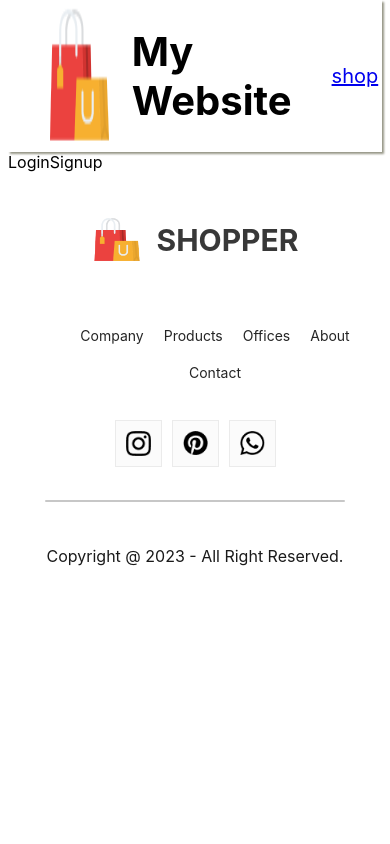
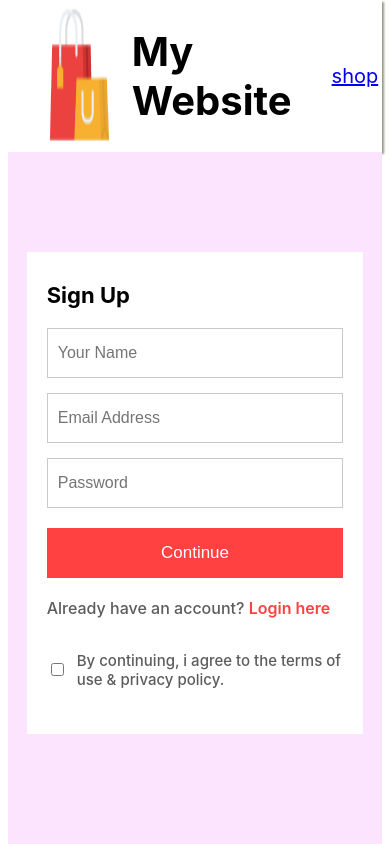
Before and after one commit to nagasai1155/Ecommerce_Mern_twice, a React (Create React App) app in the folder frontend/: page /login in a window 390 px wide. Shown: the top 844 px of the page. Built offline with nearby package versions, Linux system fonts and the light colour scheme.

Commit message:
login page done and also mens , womens ,kids pages are also done

```diff
--- a/frontend/src/App.js
+++ b/frontend/src/App.js
@@ -5,7 +5,9 @@
 import Product from './Pages/Product';
 import Cart from './Pages/Cart';
 import LoginSignup from './Pages/LoginSignup';
-
+import men_banner from './Components/Assests/banner_mens.png'
+import women_banner from './Components/Assests/banner_women.png'
+import kid_banner from './Components/Assests/banner_kids.png'
 import { BrowserRouter,Routes,Route } from 'react-router-dom';
 import Footer from './Components/Footer/Footer';
 const App = () => {
@@ -16,9 +18,9 @@
     <Navbar/>
     <Routes>
       <Route path='/' element={<Shop/>}/>
-      <Route path='/mens' element={<ShopCategory></ShopCategory>}/>
-      <Route path='/womens' element={<ShopCategory></ShopCategory>}/>
-      <Route path='/kids' element={<ShopCategory />}/>
+      <Route path='/mens' element={<ShopCategory banner={men_banner} category="men"></ShopCategory>}/>
+      <Route path='/womens' element={<ShopCategory banner={women_banner} category="women"></ShopCategory>}/>
+      <Route path='/kids' element={<ShopCategory banner={kid_banner} category="kid"/>}/>
       <Route path="/product" element={<Product/>}>
         <Route path=':productId' element={<Product/>}/>
       </Route>
--- /dev/null
+++ b/frontend/src/Context/ShopContext.jsx
@@ -0,0 +1,59 @@
+import React, { createContext, useState } from "react";
+import all_product from "../Components/Assests/all_product";
+
+export const ShopContext =  createContext(null);
+
+const getDefaultCart = ()=>{
+    let cart = {};
+    for (let index = 0; index < all_product.length+1; index++) {
+        cart[index] = 0;
+    }
+    return cart;
+}
+
+const ShopContextProvider = (props) => {
+
+    const [cartItems,setCartItems] = useState(getDefaultCart());
+
+
+    const addToCart = (itemId) =>{
+        setCartItems((prev)=>({...prev,[itemId]:prev[itemId]+1}));
+        console.log(cartItems);
+    }
+
+    const removeFromCart = (itemId) =>{
+        setCartItems((prev)=>({...prev,[itemId]:prev[itemId]-1}))
+    }
+
+    const getTotalCartAmount = () => {
+        let totalAmount = 0;
+        for (const item in cartItems) {
+          if (cartItems[item] > 0) {
+            let itemInfo = all_product.find((product) => product.id === Number(item));
+            totalAmount += cartItems[item] * itemInfo.new_price;
+          }
+        }
+        return totalAmount;
+      }
+
+      const getTotalCartItems = () =>{
+        let totalItem = 0;
+        for(const item in cartItems)
+        {
+            if(cartItems[item]>0)
+            {
+                totalItem+= cartItems[item];
+            }
+        }
+        return totalItem;
+      }
+
+    const contextValue = {getTotalCartItems,getTotalCartAmount,all_product,cartItems,addToCart,removeFromCart};
+    return (
+        <ShopContext.Provider value={contextValue}>
+            {props.children}
+        </ShopContext.Provider>
+    )
+}
+
+export default ShopContextProvider;
--- /dev/null
+++ b/frontend/src/Pages/CSS/LoginSignup.css
@@ -0,0 +1,85 @@
+.loginsignup{
+    width: 100%;
+    min-height: 90vh;
+    background: #fce3fe;
+    padding-top: 100px;
+}
+.loginsignup-container{
+    width: 90%;
+    max-width: 550px;
+    background: white;
+    margin: auto;
+    padding: 30px 40px;
+    box-sizing: border-box;
+}
+.loginsignup-container h1{
+    margin: 15px 0px;
+}
+.loginsignup-fields{
+    display: flex;
+    flex-direction: column;
+    gap: 25px;
+    margin-top: 20px;
+}
+.loginsignup-fields input{
+    height: 60px;
+    width: 100%;
+    padding-left: 20px;
+    border: 1px solid #c9c9c9;
+    outline: none;
+    color: #5c5c5c;
+    font-size: 18px;
+    box-sizing: border-box;
+}
+.loginsignup-container button{
+    width: 100%;
+    height: 60px;
+    color: white;
+    background: #ff4141;
+    margin-top: 30px;
+    border: none;
+    font-size: 22px;
+    font-weight: 500;
+    cursor: pointer;
+}
+.loginsignup-login{
+    margin-top: 20px;
+    color: #5c5c5c;
+    font-size: 16px;
+    font-weight: 500;
+}
+.loginsignup-login span{
+    color: #ff4141;
+    font-weight: 600;
+}
+.loginsignup-agree{
+    display: flex;
+    align-items: center;
+    margin-top: 18px;
+    gap: 10px;
+    color: #5c5c5c;
+    font-size: 15px;
+    font-weight: 500;
+}
+@media(max-width: 600px){
+    .loginsignup-container h1{
+        font-size: 22px;
+        margin: 0px;
+    }
+    .loginsignup-container{
+        padding: 30px 20px;
+    }
+    .loginsignup-fields input{
+        padding-left: 10px;
+        font-size: 16px;
+        height: 50px;
+    }
+    .loginsignup-fields{
+        gap: 15px;
+    }
+    .loginsignup-container button{
+        height: 50px;
+        margin-top: 20px;
+        font-size: 17px;
+    }
+}
--- /dev/null
+++ b/frontend/src/Pages/CSS/ShopCategory.css
@@ -0,0 +1,70 @@
+.shopcategory-banner{
+    display: block;
+    margin: 30px auto;
+    width: 80%;
+}
+.shopcategory-indexSort{
+    display: flex;
+    margin: 0px 170px;
+    justify-content: space-between;
+    align-items: center;
+}
+.shopcategory-sort{
+    padding: 10px 20px;
+    border-radius: 40px;
+    border: 1px solid #888;
+}
+.shopcategory-indexSort p span{
+    font-weight: 600;
+}
+.shopcategory-products{
+    width: 90%;
+    max-width: 1360px;
+    justify-content: center;
+    margin: 20px auto;
+    display: flex;
+    flex-wrap: wrap;
+    gap: 25px;
+
+}
+.shopcategory-loadmore{
+    display: flex;
+    justify-content: center;
+    align-items: center;
+    margin: 100px auto;
+    width: 200px;
+    height: 60px;
+    border-radius: 75px;
+    background: #ededed;
+    color: #787878;
+    font-size: 16px;
+    font-weight: 500;
+}
+@media (max-width:1280px) {
+    .shopcategory-banner{
+        margin: 20px auto;
+        width: 90%;
+    }
+    .shopcategory-indexSort{
+        width: 90%;
+       margin: auto;
+    }
+    .shopcategory-sort{
+        padding: 5px 10px;
+        font-size: 12px;
+    }
+    .shopcategory-indexSort p{
+        font-size: 12px;
+    }
+}
+@media (max-width:800px) {
+    .shopcategory-banner{
+        width: 95%;
+    }
+     .shopcategory-loadmore{
+        margin: 60px auto;
+        width: 150px;
+        height: 40px;
+        font-size: 13px;
+    }
+}
--- a/frontend/src/Pages/LoginSignup.jsx
+++ b/frontend/src/Pages/LoginSignup.jsx
@@ -1,8 +1,24 @@
 import React from 'react'
+import './CSS/LoginSignup.css'
 
 const LoginSignup = () => {
   return (
-    <div>LoginSignup</div>
+    <div className='loginsignup'>
+      <div className="loginsignup-container">
+        <h1>Sign Up</h1>
+        <div className="loginsignup-fields">
+          <input type="text" placeholder='Your Name' />
+          <input type="email" placeholder='Email Address' />
+          <input type="password" placeholder='Password' />
+        </div>
+        <button>Continue</button>
+        <p className="loginsignup-login">Already have an account? <span>Login here</span></p>
+        <div className="loginsignup-agree">
+          <input type="checkbox" name='' id='' />
+          <p>By continuing, i agree to the terms of use & privacy policy.</p>
+        </div>
+      </div>
+    </div>
   )
 }
 
--- a/frontend/src/Pages/ShopCategory.jsx
+++ b/frontend/src/Pages/ShopCategory.jsx
@@ -1,8 +1,36 @@
-import React from 'react'
+import React, { useContext } from 'react'
+import './CSS/ShopCategory.css'
+import { ShopContext } from '../Context/ShopContext'
+import dropdown_icon from '../Components/Assests/dropdown_icon.png'
+import Item from '../Components/Item/Item'
 
-const ShopCategory = () => {
+const ShopCategory = (props) => {
+  const {all_product} = useContext(ShopContext);
   return (
-    <div>ShopCategory</div>
+    <div className='shop-category'>
+      <img className='shopcategory-banner' src={props.banner} alt="" />
+      <div className="shopcategory-indexSort">
+        <p>
+          <span>Showing 1-12</span> out of 36 products
+        </p>
+        <div className="shopcategory-sort">
+          Sort by <img src={dropdown_icon} alt="" />
+        </div>
+      </div>
+      <div className="shopcategory-products">
+        {all_product.map((item,i)=>{
+          if (props.category===item.category) {
+            return <Item key={i} id={item.id} name={item.name} image={item.image} new_price={item.new_price} old_price={item.old_price}/>
+          }
+          else{
+            return null;
+          }
+        })}
+      </div>
+      <div className="shopcategory-loadmore">
+        Explore More
+      </div>
+    </div>
   )
 }
 
--- a/frontend/src/index.js
+++ b/frontend/src/index.js
@@ -2,11 +2,14 @@
 import ReactDOM from 'react-dom/client';
 import './index.css';
 import App from './App';
+import ShopContextProvider from './Context/ShopContext';
 
 
 const root = ReactDOM.createRoot(document.getElementById('root'));
 root.render(
-  <>
-  <App></App>
-  </>
+
+  <ShopContextProvider>
+    <App></App>
+  </ShopContextProvider>
+
 );
```
